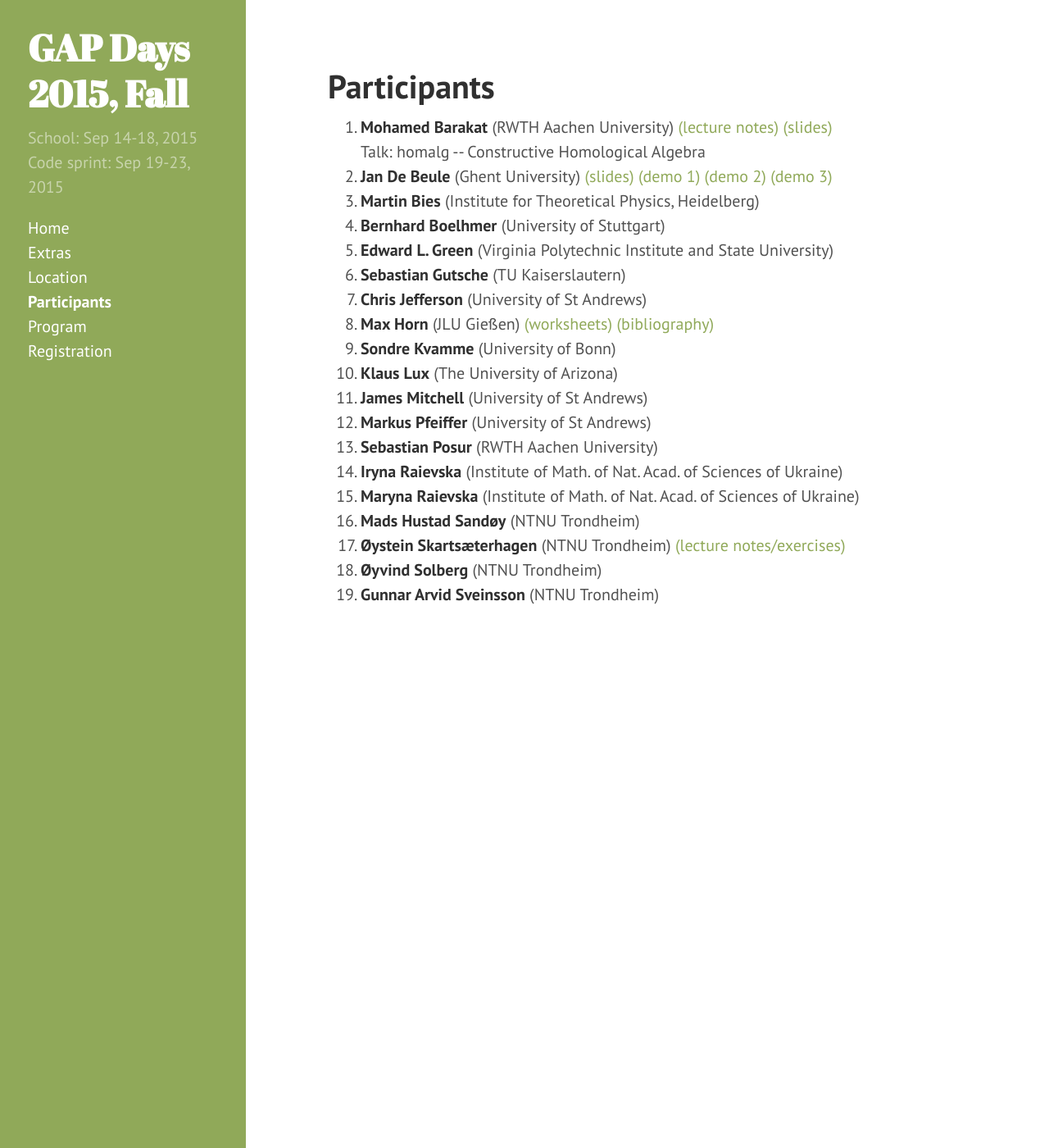
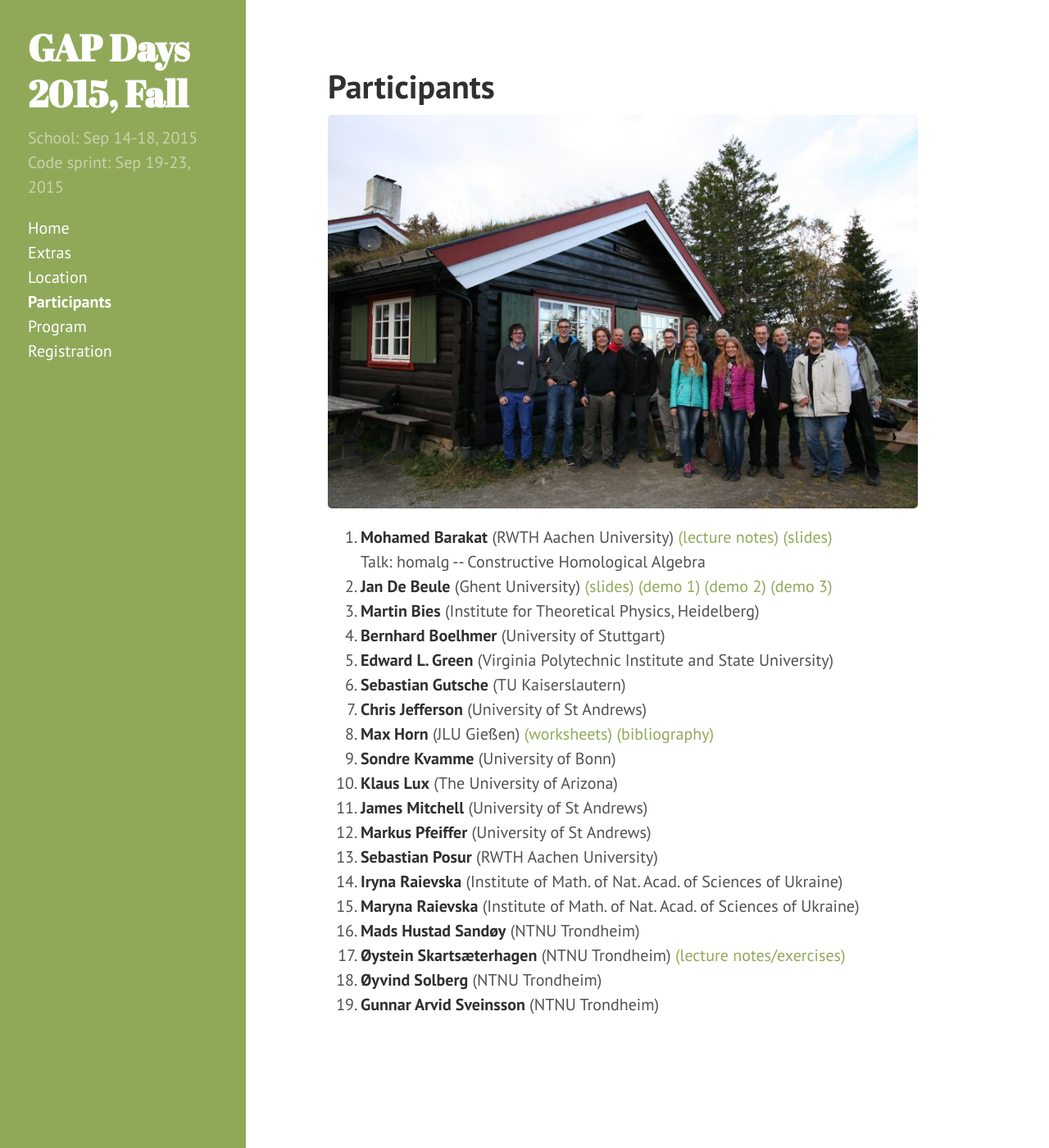
Before and after one commit to gapdays/gapdays2015-fall, a Jekyll site: the page built from participants.md, in a window 1280 px wide and 1400 px high. Shown: the whole window at 82% size. Built offline with Jekyll 4.4.1, drawn with Linux system fonts in a browser that asks for light colours; Markdown is read by kramdown in place of the engine named in the settings.

Commit message:
Add group photo

```diff
--- a/participants.md
+++ b/participants.md
@@ -2,6 +2,8 @@
 layout: page
 title: Participants
 ---
+
+[![Group photo]({{ site.baseurl }}/photos/groupphoto-gapdays2015-fall_thumb.jpg "Group photo")]({{ site.baseurl }}/photos/groupphoto-gapdays2015-fall.jpg)
 
 <ol>
 {% for p in site.data.participants %}
```
Also changed, not shown: photos/groupphoto-gapdays2015-fall_thumb.jpg (added), 1 other file.
